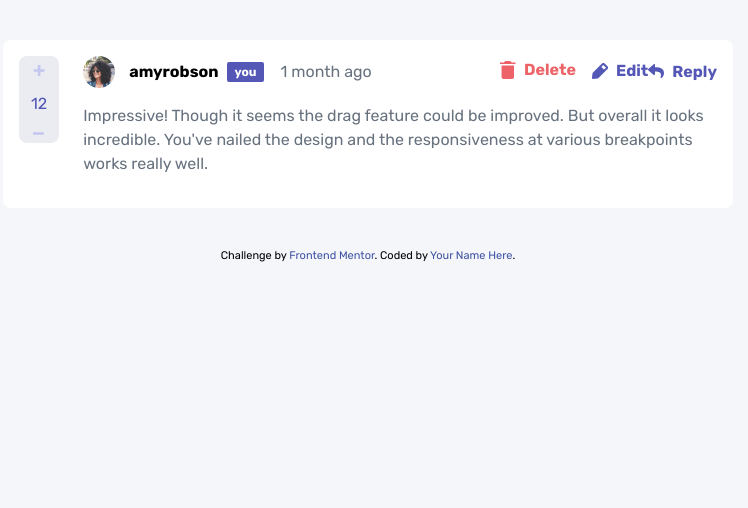
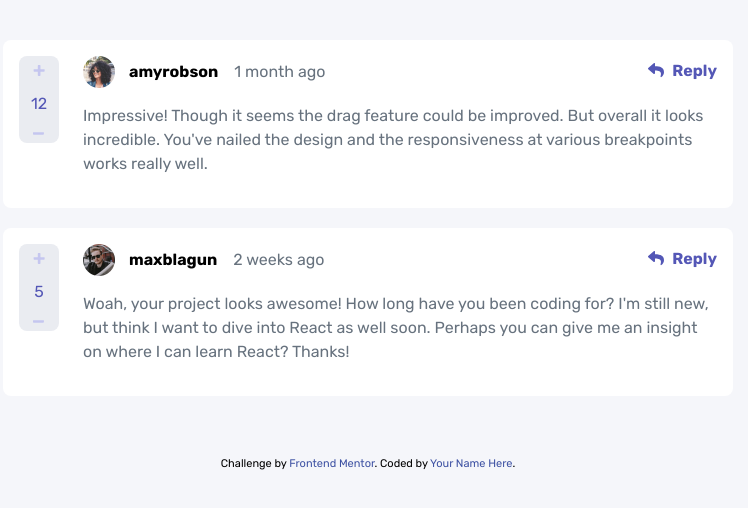
Before and after one commit to crThiago/frontendmentor-interactive-comments-section-main, a Vue app: page / in a window 1280 px wide. Shown: the top 508 px of the page, without its empty margins (272-1020 px from the left). Built offline with nearby package versions, Linux system fonts and the light colour scheme.

Commit message:
Definindo e atribuindo variáveis

```diff
--- a/src/App.vue
+++ b/src/App.vue
@@ -1,36 +1,39 @@
 <script setup>
-// This starter template is using Vue 3 <script setup> SFCs
-// Check out https://vuejs.org/api/sfc-script-setup.html#script-setup
-import HelloWorld from './components/HelloWorld.vue'
+import { ref } from 'vue'
+import data from './assets/data.json'
+
+const currentUser = data.currentUser
+const comments = ref(data.comments)
 </script>
 
 <template>
   <div class="py-10 px-4 sm:px-0">
-    <div class="flex flex-col max-w-card mx-auto p-4 rounded-lg bg-white sm:flex-row-reverse">
+    <div v-for="comment in comments" :key="comment.id" class="flex flex-col max-w-card mx-auto mb-5 p-4 rounded-lg bg-white sm:flex-row-reverse">
       <div>
         <div class="flex justify-between items-center mb-4">
           <div class="flex items-center">
-            <img class="w-8 mr-3.5" src="./assets/avatars/image-amyrobson.webp">
-            <span class="mr-2 font-bold">amyrobson</span>
-            <span class="px-2 py-0.5 text-xs bg-moderate-blue text-white font-bold rounded-sm">you</span>
-            <span class="ml-4 text-grayish-blue">1 month ago</span>
+            <img class="w-8 mr-3.5" :src="comment.user.image.webp">
+            <span class="mr-2 font-bold">{{ comment.user.username }}</span>
+            <span v-if="currentUser.username === comment.user.username" class="px-2 py-0.5 mr-2 text-xs bg-moderate-blue text-white font-bold rounded-sm">you</span>
+            <span class="ml-2 text-grayish-blue">{{ comment.createdAt }}</span>
           </div>
 
           <div class="hidden sm:block">
+            <div v-if="currentUser.username === comment.user.username">
               <button class="inline-flex items-center mr-4 font-bold text-soft-red hover:text-pale-red">
                 <img class="w-4 mr-2" src="./assets/icon-delete.svg"> Delete
               </button>
               <button class="inline-flex items-center font-bold text-moderate-blue hover:text-light-grayish-blue">
                 <img class="w-4 mr-2" src="./assets/icon-edit.svg"> Edit
               </button>
+            </div>
 
-            <button class="inline-flex items-center font-bold text-moderate-blue hover:text-light-grayish-blue">
+            <button v-else class="inline-flex items-center font-bold text-moderate-blue hover:text-light-grayish-blue">
               <img class="w-4 mr-2" src="./assets/icon-reply.svg"> Reply
             </button>
           </div>
         </div>
-        <p class="text-grayish-blue mb-4">Impressive! Though it seems the drag feature could be improved. But overall it looks incredible.
-          You've nailed the design and the responsiveness at various breakpoints works really well.</p>
+        <p class="text-grayish-blue mb-4">{{ comment.content }}</p>
       </div>
 
       <div class="mr-6">
@@ -38,7 +41,7 @@ import HelloWorld from './components/HelloWorld.vue'
           <button class="flex justify-center px-3 py-2 text-light-grayish-blue hover:text-moderate-blue">
             <img class="w-3" src="./assets/icon-plus.svg">
           </button>
-          <span class="px-3 py-2 text-center text-moderate-blue">12</span>
+          <span class="w-10 px-3 py-2 text-center text-moderate-blue">{{ comment.score }}</span>
           <button class="flex justify-center px-3 py-2 text-light-grayish-blue hover:text-moderate-blue">
             <img class="w-3" src="./assets/icon-minus.svg">
           </button>
--- a/src/assets/data.json
+++ b/src/assets/data.json
@@ -1,8 +1,8 @@
 {
   "currentUser": {
     "image": {
-      "png": "./images/avatars/image-juliusomo.png",
-      "webp": "./images/avatars/image-juliusomo.webp"
+      "png": "/src/assets/avatars/image-juliusomo.png",
+      "webp": "/src/assets/avatars/image-juliusomo.webp"
     },
     "username": "juliusomo"
   },
@@ -14,8 +14,8 @@
       "score": 12,
       "user": {
         "image": {
-          "png": "./images/avatars/image-amyrobson.png",
-          "webp": "./images/avatars/image-amyrobson.webp"
+          "png": "/src/assets/avatars/image-amyrobson.png",
+          "webp": "/src/assets/avatars/image-amyrobson.webp"
         },
         "username": "amyrobson"
       },
@@ -28,8 +28,8 @@
       "score": 5,
       "user": {
         "image": {
-          "png": "./images/avatars/image-maxblagun.png",
-          "webp": "./images/avatars/image-maxblagun.webp"
+          "png": "/src/assets/avatars/image-maxblagun.png",
+          "webp": "/src/assets/avatars/image-maxblagun.webp"
         },
         "username": "maxblagun"
       },
@@ -42,8 +42,8 @@
           "replyingTo": "maxblagun",
           "user": {
             "image": {
-              "png": "./images/avatars/image-ramsesmiron.png",
-              "webp": "./images/avatars/image-ramsesmiron.webp"
+              "png": "/src/assets/avatars/image-ramsesmiron.png",
+              "webp": "/src/assets/avatars/image-ramsesmiron.webp"
             },
             "username": "ramsesmiron"
           }
@@ -56,8 +56,8 @@
           "replyingTo": "ramsesmiron",
           "user": {
             "image": {
-              "png": "./images/avatars/image-juliusomo.png",
-              "webp": "./images/avatars/image-juliusomo.webp"
+              "png": "/src/assets/avatars/image-juliusomo.png",
+              "webp": "/src/assets/avatars/image-juliusomo.webp"
             },
             "username": "juliusomo"
           }
```
Lines whose indentation alone changed are shown as unchanged.
